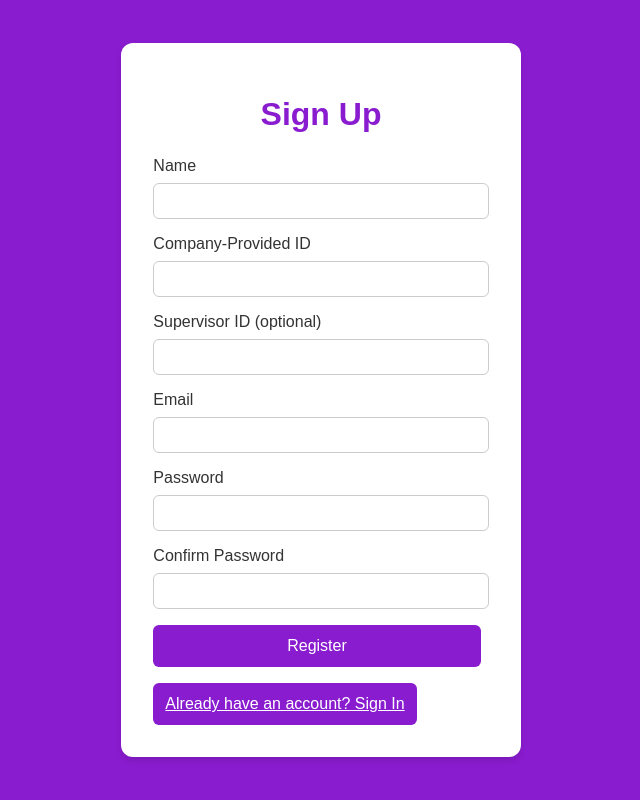
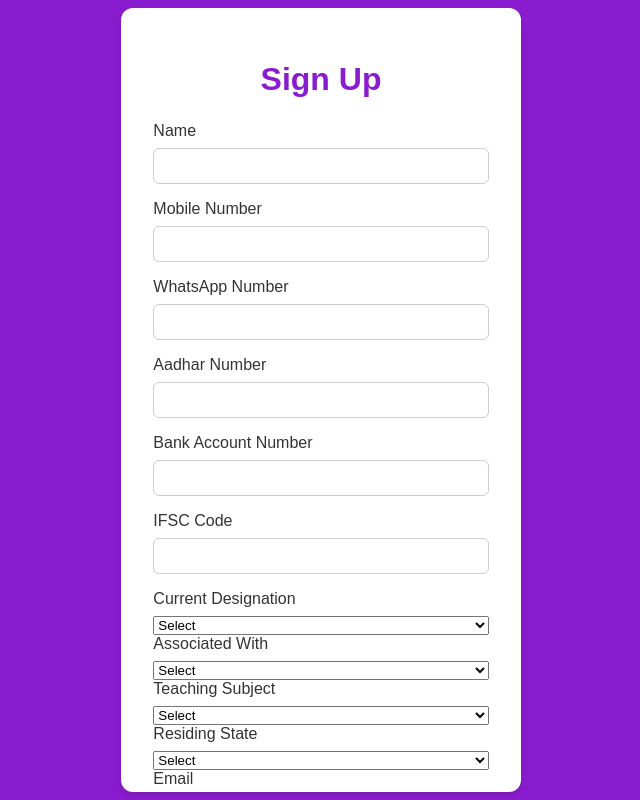
Before and after one commit to tprabodh/YASWA-SALES, a React (Create React App) app: page / in a window 1280 px wide. Both pictures are taken after a click on the button "New user? Create an account". Shown: the whole page, without its empty margins (351-991 px from the left). Built offline with nearby package versions, Linux system fonts and the light colour scheme.

Commit message:
Second commit

```diff
--- a/src/pages/LoginPage.jsx
+++ b/src/pages/LoginPage.jsx
@@ -11,35 +11,105 @@ import {
   serverTimestamp,
 } from 'firebase/firestore';
 
-function generateId(role) {
-  const prefix = role === 'admin'
-    ? 'ADM'
-    : role === 'manager'
-      ? 'MGR'
-      : 'EMP';
-  const suffix = Math.random().toString(36).substr(2, 6).toUpperCase();
-  return `${prefix}-${suffix}`;
+function generateId(designation, associatedWith, teachingSubject, state) {
+  const designationMap = {
+    'Lecturer/Professor/Teaching Staff': 'T',
+    'Administrative/Admissions Staff': 'N',
+    'Non Educational Industry': 'E',
+  };
+
+  const associatedWithMap = {
+    'PU': 'P',
+    'School': 'S',
+    'Non Educational': 'E',
+  };
+
+  const subjectMap = {
+    'Maths': 'M',
+    'Physics': 'P',
+    'Chemistry': 'C',
+    'Biology': 'B',
+    'Others' : 'E'
+  };
+
+  const stateMap = {
+    'Andhra Pradesh': 'A',
+    'Arunachal Pradesh': 'B',
+    'Assam': 'C',
+    'Bihar': 'D',
+    'Chhattisgarh': 'E',
+    'Goa': 'F',
+    'Gujarat': 'G',
+    'Haryana': 'H',
+    'Himachal Pradesh': 'I',
+    'Jharkhand': 'J',
+    'Karnataka': 'K',
+    'Kerala': 'L',
+    'Madhya Pradesh': 'M',
+    'Maharashtra': 'N',
+    'Manipur': 'O',
+    'Meghalaya': 'P',
+    'Mizoram': 'Q',
+    'Nagaland': 'R',
+    'Odisha': 'S',
+    'Punjab': 'T',
+    'Rajasthan': 'U',
+    'Sikkim': 'V',
+    'Tamil Nadu': 'W',
+    'Telangana': 'X',
+    'Tripura': 'Y',
+    'Uttar Pradesh': 'Z',
+    'Uttarakhand': '%',
+    'West Bengal': '@',
+  };
+
+  const firstChar = designationMap[designation] || '&';
+  const secondChar = associatedWithMap[associatedWith] || '&';
+  const thirdChar = subjectMap[teachingSubject] || 'E';
+  const fourthChar = stateMap[state] || '&';
+
+  const randomDigits = Array.from({ length: 4 }, () => Math.floor(Math.random() * 10)).join('');
+
+  return `${firstChar}${secondChar}${thirdChar}${fourthChar}${randomDigits}`;
 }
+
 
 export default function LoginPage() {
   const [isNew, setIsNew] = useState(false);
   const [name, setName] = useState('');
-  const [companyId, setCompanyId] = useState('');
-  const [supervisorId, setSupervisorId] = useState('');
   const [email, setEmail] = useState('');
   const [password, setPassword] = useState('');
   const [confirm, setConfirm] = useState('');
   const [error, setError] = useState('');
+
+  // Additional fields
+  const [mobileNumber, setMobileNumber] = useState('');
+  const [whatsappNumber, setWhatsappNumber] = useState('');
+  const [aadharNumber, setAadharNumber] = useState('');
+  const [bankAccountNumber, setBankAccountNumber] = useState('');
+  const [ifscCode, setIfscCode] = useState('');
+  const [designation, setDesignation] = useState('');
+  const [associatedWith, setAssociatedWith] = useState('');
+  const [teachingSubject, setTeachingSubject] = useState('');
+  const [residingState, setResidingState] = useState('');
+
   const navigate = useNavigate();
 
   const resetForm = () => {
     setName('');
-    setCompanyId('');
-    setSupervisorId('');
     setEmail('');
     setPassword('');
     setConfirm('');
     setError('');
+    setMobileNumber('');
+    setWhatsappNumber('');
+    setAadharNumber('');
+    setBankAccountNumber('');
+    setIfscCode('');
+    setDesignation('');
+    setAssociatedWith('');
+    setTeachingSubject('');
+    setResidingState('');
   };
 
   const handleSubmit = async (e) => {
@@ -47,7 +117,21 @@ export default function LoginPage() {
     setError('');
 
     if (isNew) {
-      if (!name || !email || !password || password !== confirm) {
+      if (
+        !name ||
+        !email ||
+        !password ||
+        password !== confirm ||
+        !mobileNumber ||
+        !whatsappNumber ||
+        !aadharNumber ||
+        !bankAccountNumber ||
+        !ifscCode ||
+        !designation ||
+        !associatedWith ||
+        !teachingSubject ||
+        !residingState
+      ) {
         setError('Please fill all fields correctly.');
         return;
       }
@@ -59,14 +143,23 @@ export default function LoginPage() {
       if (isNew) {
         userCred = await createUserWithEmailAndPassword(auth, email, password);
         const newRole = 'employee';
-        const newCompanyId = generateId(newRole);
+        const newCompanyId = generateId(designation, associatedWith, teachingSubject, residingState);
 
         await setDoc(doc(db, 'users', userCred.user.uid), {
           name,
           email,
           role: newRole,
           companyId: newCompanyId,
-          supervisorId: supervisorId || null,
+          supervisorId: null,
+          mobileNumber,
+          whatsappNumber,
+          aadharNumber,
+          bankAccountNumber,
+          ifscCode,
+          designation,
+          associatedWith,
+          teachingSubject,
+          residingState,
           createdAt: serverTimestamp(),
         });
 
@@ -82,6 +175,15 @@ export default function LoginPage() {
       setError(err.message);
     }
   };
+
+  const statesOfIndia = [
+    'Andhra Pradesh', 'Arunachal Pradesh', 'Assam', 'Bihar', 'Chhattisgarh',
+    'Goa', 'Gujarat', 'Haryana', 'Himachal Pradesh', 'Jharkhand', 'Karnataka',
+    'Kerala', 'Madhya Pradesh', 'Maharashtra', 'Manipur', 'Meghalaya',
+    'Mizoram', 'Nagaland', 'Odisha', 'Punjab', 'Rajasthan', 'Sikkim',
+    'Tamil Nadu', 'Telangana', 'Tripura', 'Uttar Pradesh', 'Uttarakhand',
+    'West Bengal'
+  ];
 
   return (
     <div className="login-container">
@@ -100,20 +202,98 @@ export default function LoginPage() {
               required
             />
 
-            <label>Company-Provided ID</label>
+            <label>Mobile Number</label>
             <input
-              type="text"
-              value={companyId}
-              onChange={(e) => setCompanyId(e.target.value)}
+              type="tel"
+              value={mobileNumber}
+              onChange={(e) => setMobileNumber(e.target.value)}
               required
             />
 
-            <label>Supervisor ID (optional)</label>
+            <label>WhatsApp Number</label>
+            <input
+              type="tel"
+              value={whatsappNumber}
+              onChange={(e) => setWhatsappNumber(e.target.value)}
+              required
+            />
+
+            <label>Aadhar Number</label>
             <input
               type="text"
-              value={supervisorId}
-              onChange={(e) => setSupervisorId(e.target.value)}
+              value={aadharNumber}
+              onChange={(e) => setAadharNumber(e.target.value)}
+              required
             />
+
+            <label>Bank Account Number</label>
+            <input
+              type="text"
+              value={bankAccountNumber}
+              onChange={(e) => setBankAccountNumber(e.target.value)}
+              required
+            />
+
+            <label>IFSC Code</label>
+            <input
+              type="text"
+              value={ifscCode}
+              onChange={(e) => setIfscCode(e.target.value)}
+              required
+            />
+
+            <label>Current Designation</label>
+            <select
+              value={designation}
+              onChange={(e) => setDesignation(e.target.value)}
+              required
+            >
+              <option value="">Select</option>
+              <option value="Lecturer/Professor/Teaching Staff">Lecturer/Professor/Teaching Staff</option>
+              <option value="Administrative/Admissions Staff">Administrative/Admissions Staff</option>
+              <option value="Non Educational Industry">Non Educational Industry</option>
+            </select>
+
+            <label>Associated With</label>
+            <select
+              value={associatedWith}
+              onChange={(e) => setAssociatedWith(e.target.value)}
+              required
+            >
+              <option value="">Select</option>
+              <option value="PU">PU</option>
+              <option value="School">School</option>
+              <option value="Non Educational">Non Educational</option>
+            </select>
+
+            <label>Teaching Subject</label>
+            <select
+              value={teachingSubject}
+              onChange={(e) => setTeachingSubject(e.target.value)}
+              required
+            >
+              <option value="">Select</option>
+              <option value="Physics">Physics</option>
+              <option value="Maths">Maths</option>
+              <option value="Biology">Biology</option>
+              <option value="Chemistry">Chemistry</option>
+              <option value="Others">Others</option>
+
+            </select>
+
+            <label>Residing State</label>
+            <select
+              value={residingState}
+              onChange={(e) => setResidingState(e.target.value)}
+              required
+            >
+              <option value="">Select</option>
+              {statesOfIndia.map((state) => (
+                <option key={state} value={state}>
+                  {state}
+                </option>
+              ))}
+            </select>
           </>
         )}
 
--- a/src/styles.css
+++ b/src/styles.css
@@ -17,6 +17,8 @@ body {
     padding: 2rem;
     width: 100%;
     max-width: 400px;
+    max-height: 90vh;
+    overflow-y: auto;
     box-shadow: 0 4px 6px rgba(0, 0, 0, 0.1);
   }
 
@@ -161,6 +163,7 @@ body {
   .form-group {
     display: flex;
     flex-direction: column;
+    margin-bottom: 15px;
   }
 
   /* Label for inputs */
@@ -168,16 +171,19 @@ body {
     font-size: 0.875rem;
     font-weight: 500;
     color: #4a4a4a;
-    margin-bottom: 0.5rem;
+    display: block;
+    margin-bottom: 5px;
   }
 
   /* Input fields */
   .form-input {
-    padding: 0.75rem;
     border: 1px solid #d1d5db;
     border-radius: 4px;
     font-size: 1rem;
     transition: border-color 0.3s, box-shadow 0.3s;
+    width: 100%;
+    padding: 8px;
+    box-sizing: border-box;
   }
 
   .form-input:focus {
@@ -343,3 +349,9 @@ body {
   .reports-table tr:hover {
     background-color: #f1f1f1;
   }
+
+  .form-select {
+    width: 100%;
+    padding: 8px;
+    box-sizing: border-box;
+  }
```
